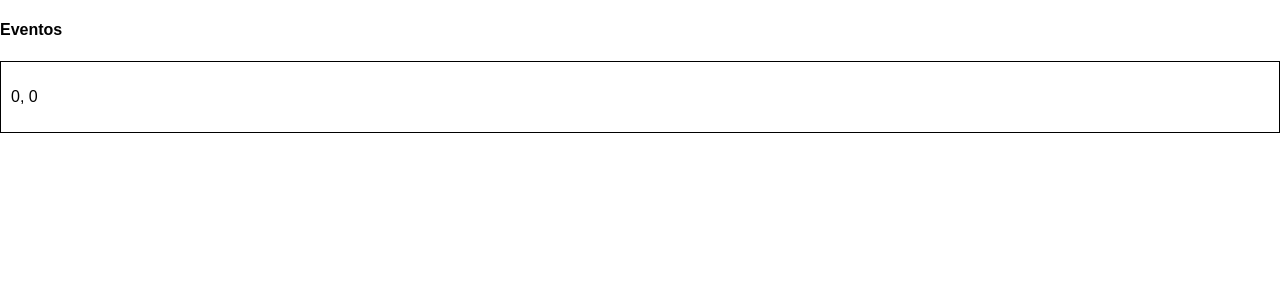
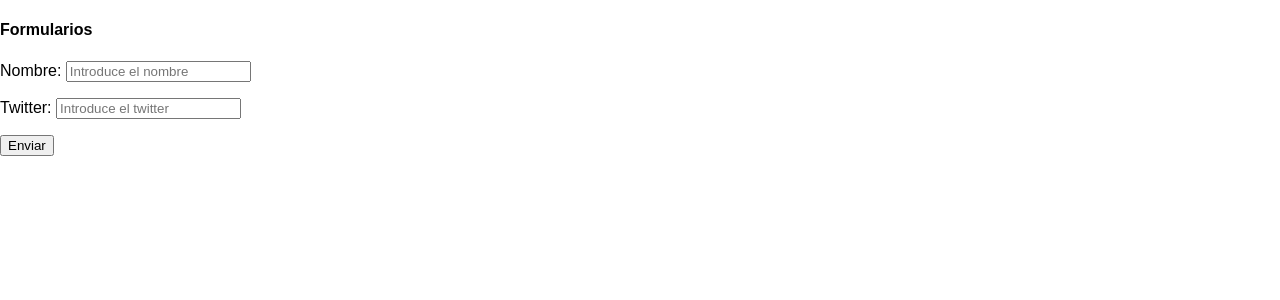
Before and after one commit to misan7/udemy-react, a React (Create React App) app: page / in a window 1280 px wide. Shown: the top 300 px of the page. Built offline with nearby package versions, Linux system fonts and the light colour scheme.

Commit message:
forms -> bad way

```diff
--- a/src/App.js
+++ b/src/App.js
@@ -1,26 +1,11 @@
 import React, { Component } from 'react'
+import Forms from './sections/forms'
 
 class App extends Component {
-  constructor() {
-    super()
-    this.state = { mouseX: 0, mouseY: 0 }
-    // this.handleMouseMove = this.handleMouseMove.bind(this)
-  }
-
-  handleMouseMove = (e) => {
-    const { clientX, clientY} = e
-    this.setState({ mouseX: clientX, mouseY: clientY })
-  }
-
-  render() {
+  render () {
     return (
       <div className="App">
-        <h4>Eventos</h4>
-      <div
-        onMouseMove={this.handleMouseMove}
-        style={{ border: '1px solid #000', marginTop: 10, padding: 10 }}>
-        <p>{this.state.mouseX}, {this.state.mouseY}</p>
-      </div>
+        <Forms />
       </div>
     )
   }
--- /dev/null
+++ b/src/sections/forms.js
@@ -0,0 +1,36 @@
+import React, { Component } from 'react'
+
+export default class Forms extends Component {
+  handleClick (e) {
+    e.preventDefault()
+    const name = document.getElementById('name').value
+    const email = document.getElementById('twitter').value
+    console.log({ name, email })
+  }
+  render () {
+    return (
+      <div>
+        <h4>Formularios</h4>
+        <form>
+          <p>
+            <label>Nombre: </label>
+            <input
+              id='name'
+              name='userName'
+              placeholder='Introduce el nombre' />
+          </p>
+
+          <p>
+            <label>Twitter: </label>
+            <input
+              id='twitter'
+              name='twitterAccount'
+              placeholder='Introduce el twitter' />
+          </p>
+
+          <button onClick={this.handleClick}>Enviar</button>
+        </form>
+      </div>
+    )
+  }
+}
```
